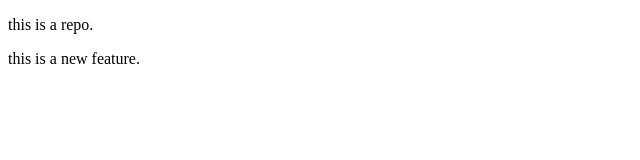
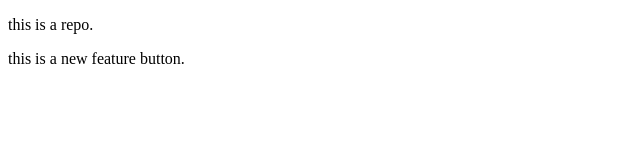
Before and after one commit to subham-sathua123/localrepo, a plain HTML site: page index.html in a window 1280 px wide. Shown: the full height of the page, 0-640 px from the left. Drawn offline with Linux system fonts and the light colour scheme.

Commit message:
add button

```diff
--- a/index.html
+++ b/index.html
@@ -7,6 +7,6 @@
 </head>
 <body>
     <p>this is a repo.</p>
-    <P>this is a new feature.</P>
+    <P>this is a new feature button.</P>
 </body>
 </html>
```
